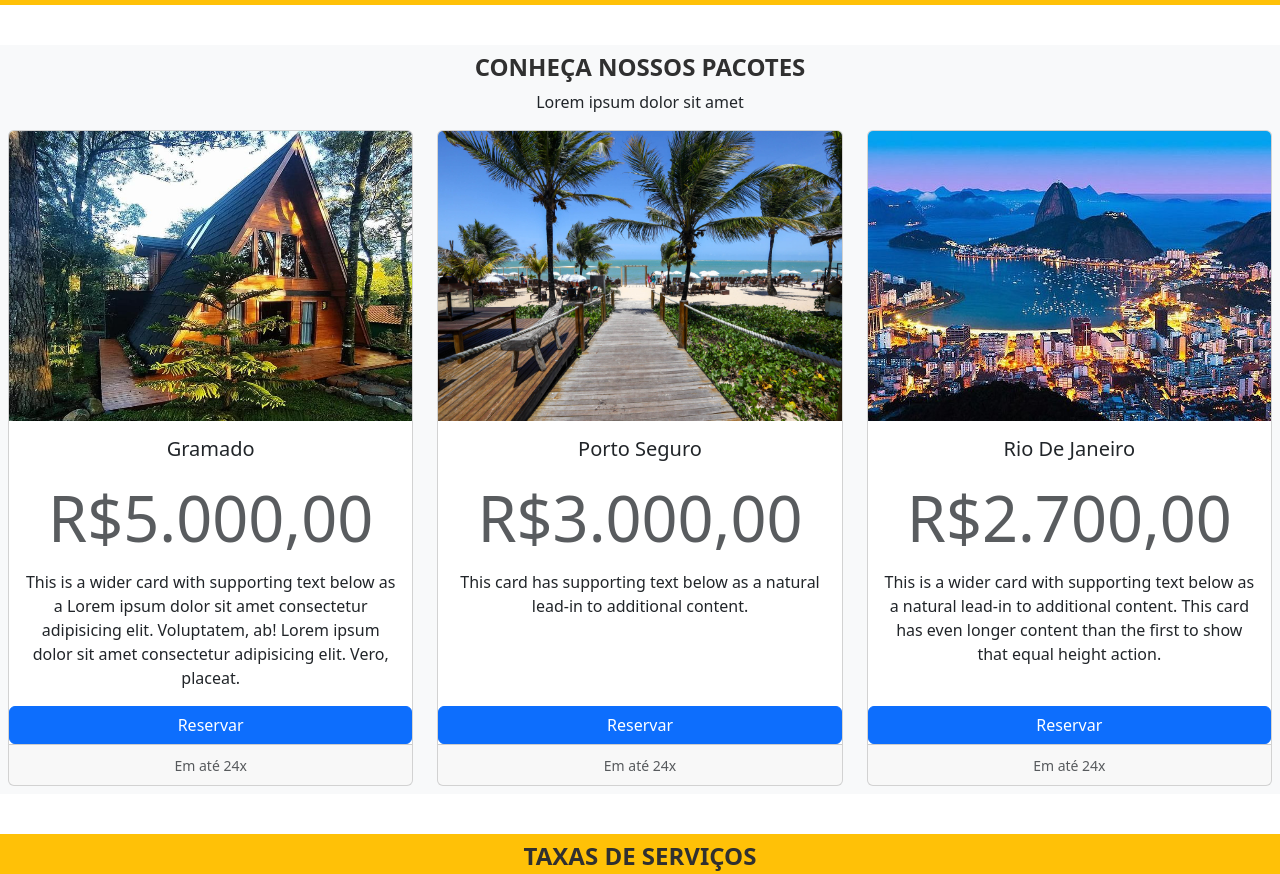
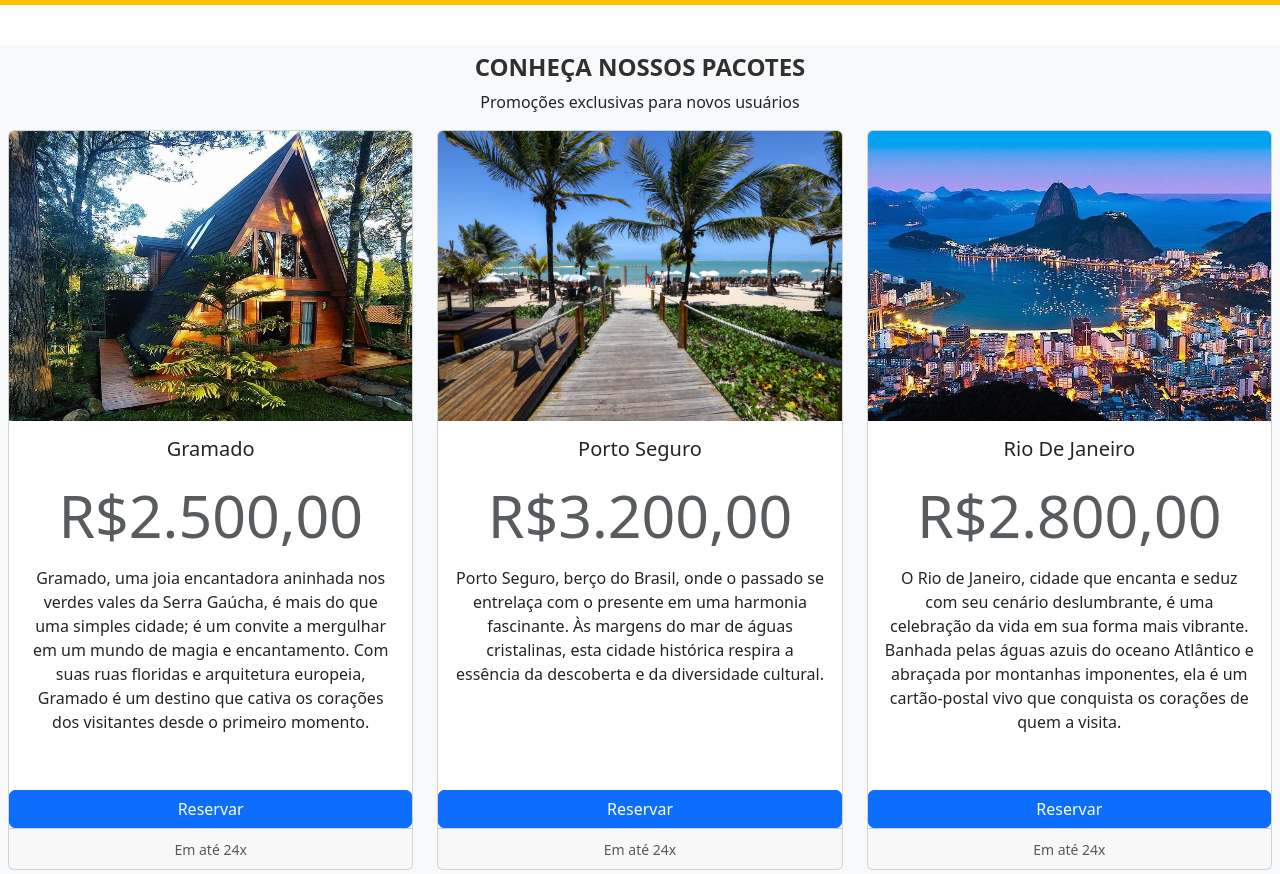
Before and after one commit to EvertonDepla/Viagem-Dos-Sonhos, a plain HTML site: page index.html in a window 1280 px wide. Shown: the part 517-1391 px from the top of the page. Drawn offline with nearby package versions, Linux system fonts and the light colour scheme.

Commit message:
adição de textos e responsividade

```diff
--- a/index.html
+++ b/index.html
@@ -28,9 +28,6 @@
                         <li class="nav-item">
                             <a class="nav-link" aria-current="page" href="#">Pacotes</a>
                         </li>
-                        <li class="nav-item">
-                            <a class="nav-link" href="#">Taxas</a>
-                        </li>
                         <li class="nav-item dropdown">
                             <a class="nav-link dropdown-toggle" href="#" role="button" data-bs-toggle="dropdown"
                                 aria-expanded="false">
@@ -44,6 +41,9 @@
                                 </li>
                                 <li><a class="dropdown-item" href="#">Something else here</a></li>
                             </ul>
+                        <li class="nav-item">
+                            <a class="nav-link" href="#">Taxas</a>
+                        </li>
                         </li>
                         <li class="nav-item">
                             <a class="nav-link" href="#"><i class="bi bi-basket2-fill"></i></a>
@@ -96,17 +96,16 @@
     </header>
     <section class="container-fluid bg-light text-center p-2">
         <h2>Conheça nossos pacotes</h2>
-        <p>Lorem ipsum dolor sit amet</p>
+        <p>Promoções exclusivas para novos usuários</p>
         <div class="row row-cols-1 row-cols-md-3 g-4">
             <div class="col">
                 <div class="card h-">
                     <img src="./assets/chales-em-gramado.jpg" class="card-img-top" alt="...">
                     <div class="card-body">
                         <h5 class="card-title">Gramado</h5>
-                        <h1 class="card-subtitle text-muted">R$5.000,00</h1>
-                        <p class="card-text">This is a wider card with supporting text below as a Lorem ipsum dolor sit
-                            amet consectetur adipisicing elit. Voluptatem, ab! Lorem ipsum dolor sit amet consectetur
-                            adipisicing elit. Vero, placeat.</p>
+                        <h1 class="card-subtitle text-muted">R$2.500,00</h1>
+                        <p class="card-text">
+                            Gramado, uma joia encantadora aninhada nos verdes vales da Serra Gaúcha, é mais do que uma simples cidade; é um convite a mergulhar em um mundo de magia e encantamento. Com suas ruas floridas e arquitetura europeia, Gramado é um destino que cativa os corações dos visitantes desde o primeiro momento.</p><br>
                     </div>
                     <a href="#" class="btn btn-primary" data-bs-toggle="modal"
                         data-bs-target="#exampleModal">Reservar</a>
@@ -120,9 +119,8 @@
                     <img src="./assets/porto-seguro.jpg" class="card-img-top" alt="...">
                     <div class="card-body">
                         <h5 class="card-title">Porto Seguro</h5>
-                        <h1 class="card-subtitle text-muted">R$3.000,00</h1>
-                        <p class="card-text">This card has supporting text below as a natural lead-in to additional
-                            content.</p>
+                        <h1 class="card-subtitle text-muted">R$3.200,00</h1>
+                        <p class="card-text">Porto Seguro, berço do Brasil, onde o passado se entrelaça com o presente em uma harmonia fascinante. Às margens do mar de águas cristalinas, esta cidade histórica respira a essência da descoberta e da diversidade cultural.</p>
                     </div>
                     <a href="#" class="btn btn-primary" data-bs-toggle="modal"
                         data-bs-target="#exampleModal">Reservar</a>
@@ -136,10 +134,9 @@
                     <img src="./assets/rio-de-janeiro.jpg" class="card-img-top" alt="...">
                     <div class="card-body">
                         <h5 class="card-title">Rio De Janeiro</h5>
-                        <h1 class="card-subtitle text-muted">R$2.700,00</h1>
-                        <p class="card-text">This is a wider card with supporting text below as a natural lead-in to
-                            additional content. This card has even longer content than the first to show that equal
-                            height action.</p>
+                        <h1 class="card-subtitle text-muted">R$2.800,00</h1>
+                        <p class="card-text">
+                            O Rio de Janeiro, cidade que encanta e seduz com seu cenário deslumbrante, é uma celebração da vida em sua forma mais vibrante. Banhada pelas águas azuis do oceano Atlântico e abraçada por montanhas imponentes, ela é um cartão-postal vivo que conquista os corações de quem a visita.</p>
                     </div>
                     <a href="#" class="btn btn-primary" data-bs-toggle="modal"
                         data-bs-target="#exampleModal">Reservar</a>
--- a/style.css
+++ b/style.css
@@ -20,7 +20,7 @@ header p {
 }
 
 h1{
-    font-size: 63px;
+    font-size: 59px;
     color: #303030;
     padding: 15px;
     color: white;
```
